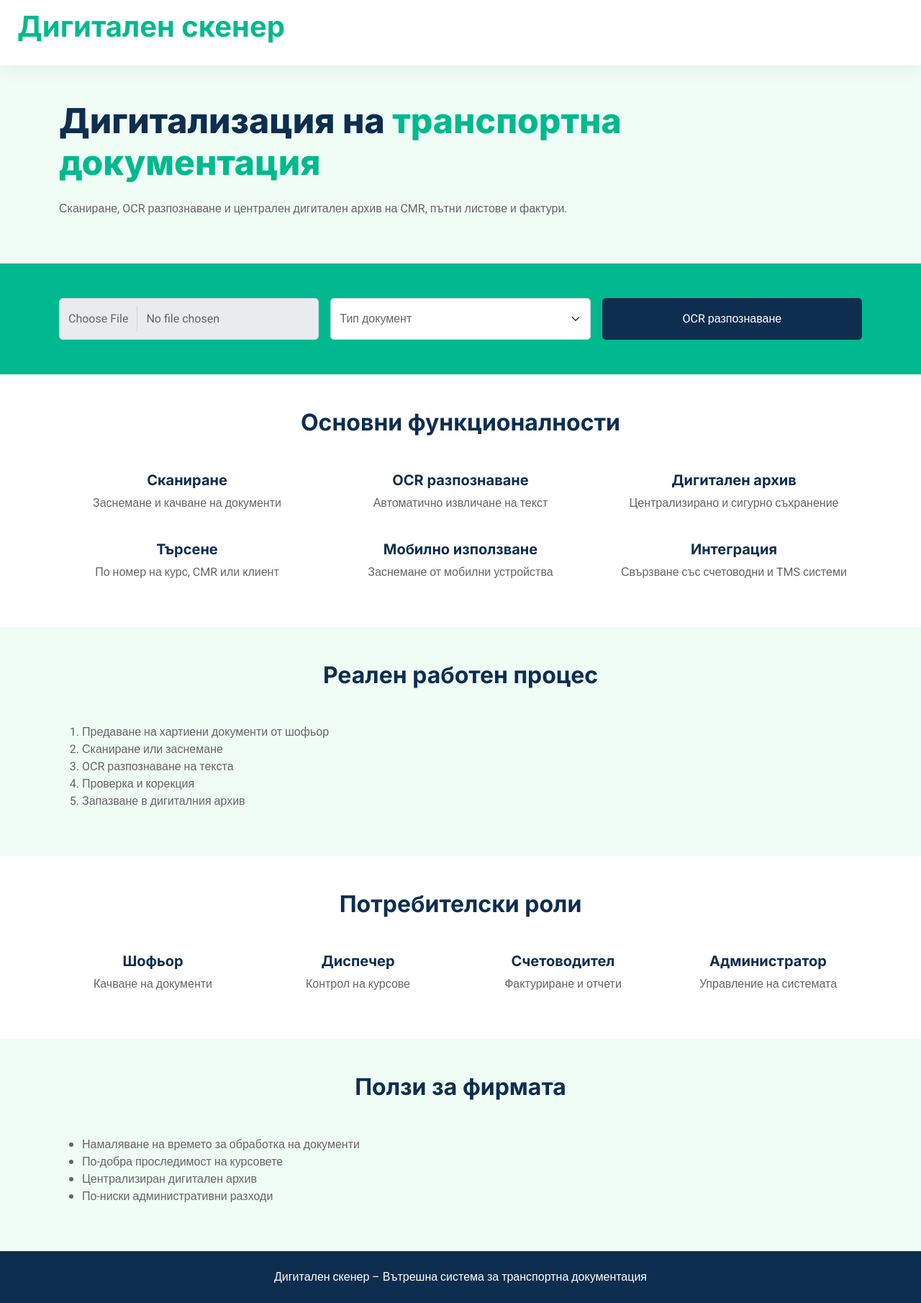
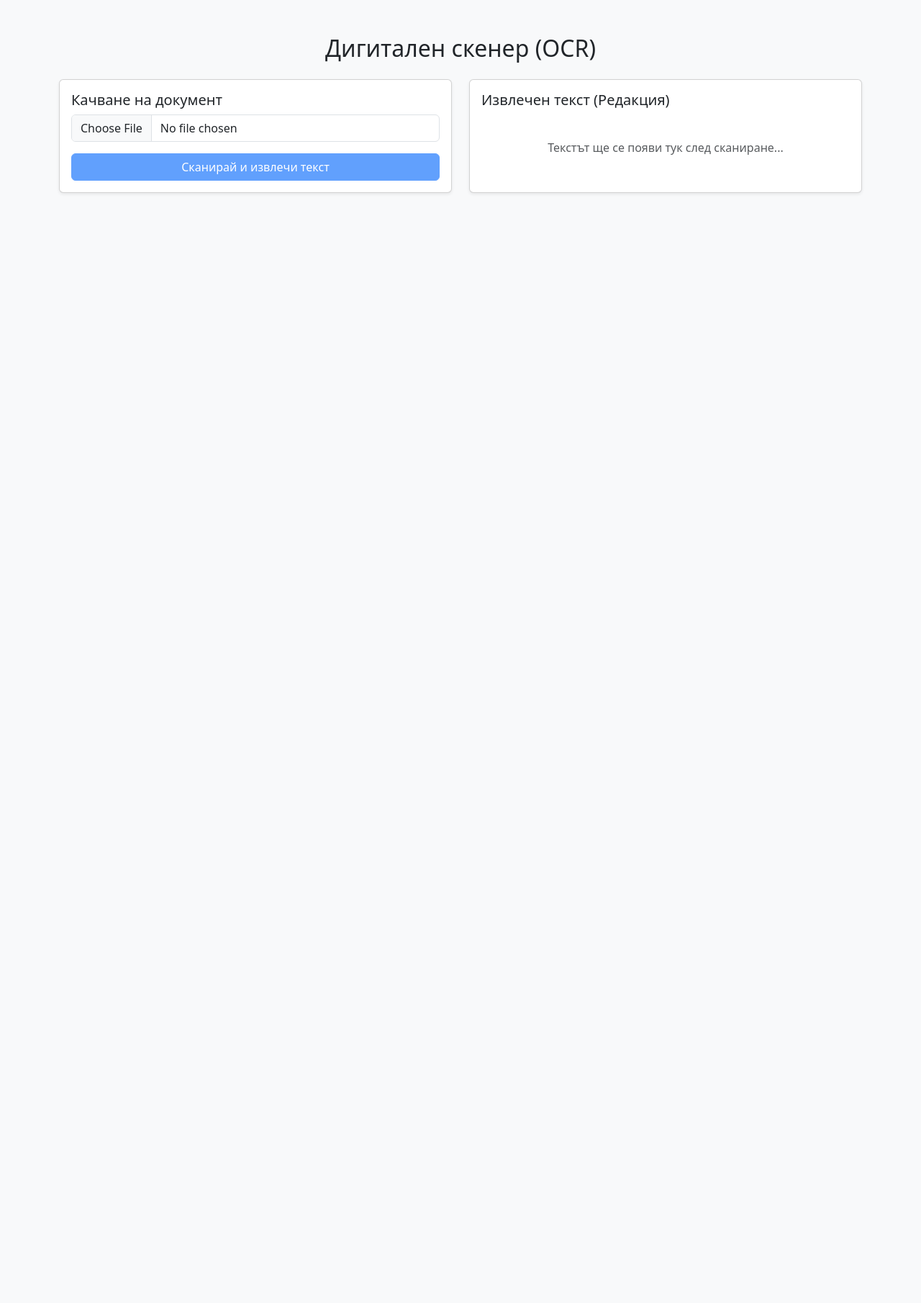
Before and after one commit to pgee-dzi2024/ThemePP_2604, a Django app: template DP/main/templates/main/index_old.html in a window 1280 px wide. Shown: the whole page at 72% size. After the commit the page ends 269 px from the top, so only its background shows below. Run offline with Django 4.2, Linux system fonts and the light colour scheme; the template is opened without the code that fills it, so the values that code supplies are empty; some libraries are stand-ins or nearby versions.

Commit message:
стартиране на шаблон

````diff
--- a/DP/main/templates/main/index_old.html
+++ b/DP/main/templates/main/index_old.html
@@ -1,167 +1,144 @@
-{% load static %}
 <!DOCTYPE html>
 <html lang="bg">
+<head>
+    {% load static %}
+    <meta charset="UTF-8">
+    <meta name="viewport" content="width=device-width, initial-scale=1.0">
+    <title>Дигитален скенер - Дипломен проект</title>
 
-<head>
-    <meta charset="utf-8">
-    <title>Дигитален скенер – Транспортна документация</title>
-    <meta content="width=device-width, initial-scale=1.0" name="viewport">
+    <!-- Bootstrap CSS за адаптивен дизайн -->
+    <link href="https://cdn.jsdelivr.net/npm/bootstrap@5.3.0/dist/css/bootstrap.min.css" rel="stylesheet">
 
-    <!-- Favicon -->
-    <link href="{% static 'img/favicon.ico' %}" rel="icon">
+    <!-- Vue.js 3 -->
+    <script src="https://unpkg.com/vue@3/dist/vue.global.js"></script>
 
-    <!-- Google Fonts -->
-    <link rel="preconnect" href="https://fonts.googleapis.com">
-    <link rel="preconnect" href="https://fonts.gstatic.com" crossorigin>
-    <link href="https://fonts.googleapis.com/css2?family=Heebo:wght@400;500;600&family=Inter:wght@700;800&display=swap" rel="stylesheet">
+    <!-- Axios -->
+    <script src="https://cdn.jsdelivr.net/npm/axios/dist/axios.min.js"></script>
 
-    <!-- Icons -->
-    <link href="https://cdnjs.cloudflare.com/ajax/libs/font-awesome/5.10.0/css/all.min.css" rel="stylesheet">
-    <link href="https://cdn.jsdelivr.net/npm/bootstrap-icons@1.4.1/font/bootstrap-icons.css" rel="stylesheet">
+    <script src="{% static 'main/js/app.js' %}"></script>
+    <link rel="stylesheet" href="{% static 'main/css/style.css' %}">
+</head>
+<body class="bg-light">
 
-    <!-- Libraries -->
-    <link href="{% static 'css/bootstrap.min.css' %}" rel="stylesheet">
-    <link href="{% static 'css/style.css' %}" rel="stylesheet">
-</head>
+<div id="app" class="container mt-5">
+    <h2 class="text-center mb-4">Дигитален скенер (OCR)</h2>
 
-<body>
-<div class="container-xxl bg-white p-0">
+    <div class="row">
 
-<!-- NAVBAR -->
-<nav class="navbar navbar-expand-lg bg-white navbar-light px-4">
-    <a href="#" class="navbar-brand">
-        <h1 class="m-0 text-primary">Дигитален скенер</h1>
-    </a>
-</nav>
+        <!-- Лява колона: Качване на документ -->
+        <div class="col-md-6 mb-4">
+            <div class="card shadow-sm">
+                <div class="card-body">
+                    <h5 class="card-title">Качване на документ</h5>
 
-<!-- HEADER -->
-<div class="container-fluid bg-light p-5">
-    <div class="container">
-        <h1 class="display-5 mb-4">
-            Дигитализация на <span class="text-primary">транспортна документация</span>
-        </h1>
-        <p>
-            Сканиране, OCR разпознаване и централен дигитален архив на CMR, пътни листове и фактури.
-        </p>
-    </div>
+                    <div class="mb-3">
+                        <input class="form-control" type="file" @change="onFileChange" accept="image/*">
                     </div>
 
-<!-- UPLOAD / OCR -->
-<div class="container-fluid bg-primary p-5">
-    <div class="container">
-        <div class="row g-3">
-            <div class="col-md-4">
-                <input type="file" class="form-control py-3">
+                    <!-- Преглед на избраната снимка -->
+                    <div v-if="previewUrl" class="mb-3 text-center">
+                        <img :src="previewUrl" alt="Preview" class="img-fluid rounded" style="max-height: 300px;">
                     </div>
-            <div class="col-md-4">
-                <select class="form-select py-3">
-                    <option selected>Тип документ</option>
-                    <option>CMR</option>
-                    <option>Пътен лист</option>
-                    <option>Фактура</option>
-                </select>
-            </div>
-            <div class="col-md-4">
-                <button class="btn btn-dark w-100 py-3">
-                    OCR разпознаване
+
+                    <button class="btn btn-primary w-100" @click="uploadDocument" :disabled="!selectedFile || isLoading">
+                        <span v-if="isLoading" class="spinner-border spinner-border-sm" role="status" aria-hidden="true"></span>
+                        <span v-else>Сканирай и извлечи текст</span>
                     </button>
+
+                    <div v-if="errorMessage" class="alert alert-danger mt-3">
+                        {{ errorMessage }}
                     </div>
                 </div>
             </div>
         </div>
 
-<!-- FEATURES -->
-<div class="container-xxl py-5">
-    <div class="container">
-        <h2 class="text-center mb-5">Основни функционалности</h2>
-        <div class="row g-4 text-center">
-            <div class="col-md-4">
-                <h5>Сканиране</h5>
-                <p>Заснемане и качване на документи</p>
+        <!-- Дясна колона: Резултат и редакция -->
+        <div class="col-md-6 mb-4">
+            <div class="card shadow-sm h-100">
+                <div class="card-body d-flex flex-column">
+                    <h5 class="card-title">Извлечен текст (Редакция)</h5>
+
+                    <div v-if="!extractedText && !isLoading" class="text-muted flex-grow-1 d-flex align-items-center justify-content-center">
+                        Текстът ще се появи тук след сканиране...
                     </div>
-            <div class="col-md-4">
-                <h5>OCR разпознаване</h5>
-                <p>Автоматично извличане на текст</p>
-            </div>
-            <div class="col-md-4">
-                <h5>Дигитален архив</h5>
-                <p>Централизирано и сигурно съхранение</p>
-            </div>
-            <div class="col-md-4">
-                <h5>Търсене</h5>
-                <p>По номер на курс, CMR или клиент</p>
-            </div>
-            <div class="col-md-4">
-                <h5>Мобилно използване</h5>
-                <p>Заснемане от мобилни устройства</p>
-            </div>
-            <div class="col-md-4">
-                <h5>Интеграция</h5>
-                <p>Свързване със счетоводни и TMS системи</p>
-            </div>
+
+                    <textarea v-if="extractedText || isLoading"
+                              v-model="extractedText"
+                              class="form-control flex-grow-1"
+                              rows="10"
+                              :disabled="isLoading"
+                              placeholder="Извлеченият текст..."></textarea>
                 </div>
             </div>
         </div>
 
-<!-- WORK PROCESS -->
-<div class="container-xxl py-5 bg-light">
-    <div class="container">
-        <h2 class="text-center mb-5">Реален работен процес</h2>
-        <ol>
-            <li>Предаване на хартиени документи от шофьор</li>
-            <li>Сканиране или заснемане</li>
-            <li>OCR разпознаване на текста</li>
-            <li>Проверка и корекция</li>
-            <li>Запазване в дигиталния архив</li>
-        </ol>
     </div>
 </div>
 
-<!-- ROLES -->
-<div class="container-xxl py-5">
-    <div class="container">
-        <h2 class="text-center mb-5">Потребителски роли</h2>
-        <div class="row text-center">
-            <div class="col-md-3">
-                <h5>Шофьор</h5>
-                <p>Качване на документи</p>
-            </div>
-            <div class="col-md-3">
-                <h5>Диспечер</h5>
-                <p>Контрол на курсове</p>
-            </div>
-            <div class="col-md-3">
-                <h5>Счетоводител</h5>
-                <p>Фактуриране и отчети</p>
-            </div>
-            <div class="col-md-3">
-                <h5>Администратор</h5>
-                <p>Управление на системата</p>
-            </div>
-        </div>
-    </div>
-</div>
+<script>
+    const { createApp, ref } = Vue;
 
-<!-- BENEFITS -->
-<div class="container-xxl py-5 bg-light">
-    <div class="container">
-        <h2 class="text-center mb-5">Ползи за фирмата</h2>
-        <ul>
-            <li>Намаляване на времето за обработка на документи</li>
-            <li>По-добра проследимост на курсовете</li>
-            <li>Централизиран дигитален архив</li>
-            <li>По-ниски административни разходи</li>
-        </ul>
-    </div>
-</div>
+    createApp({
+        setup() {
+            const selectedFile = ref(null);
+            const previewUrl = ref(null);
+            const extractedText = ref('');
+            const isLoading = ref(false);
+            const errorMessage = ref('');
 
-<!-- FOOTER -->
-<div class="container-fluid bg-dark text-white p-4 text-center">
-    <p class="mb-0">
-        Дигитален скенер – Вътрешна система за транспортна документация
-    </p>
-</div>
+            // При избиране на файл
+            const onFileChange = (event) => {
+                const file = event.target.files[0];
+                if (file) {
+                    selectedFile.value = file;
+                    previewUrl.value = URL.createObjectURL(file);
+                    extractedText.value = ''; // Изчистваме стария текст
+                    errorMessage.value = '';
+                }
+            };
 
-</div>
+            // Изпращане към бекенда
+            const uploadDocument = async () => {
+                if (!selectedFile.value) return;
+
+                isLoading.value = true;
+                errorMessage.value = '';
+
+                // Използваме FormData, защото изпращаме файл
+                const formData = new FormData();
+                formData.append('image', selectedFile.value);
+
+                try {
+                    // Изпращаме POST заявка към създадения API endpoint
+                    const response = await axios.post('/api/upload/', formData, {
+                        headers: {
+                            'Content-Type': 'multipart/form-data'
+                        }
+                    });
+
+                    // Задаваме извлечения текст в текстовото поле
+                    extractedText.value = response.data.extracted_text;
+
+                } catch (error) {
+                    console.error(error);
+                    errorMessage.value = "Възникна грешка при обработката на изображението.";
+                } finally {
+                    isLoading.value = false;
+                }
+            };
+
+            return {
+                selectedFile,
+                previewUrl,
+                extractedText,
+                isLoading,
+                errorMessage,
+                onFileChange,
+                uploadDocument
+            };
+        }
+    }).mount('#app');
+</script>
+
 </body>
 </html>
--- a/DP/main/urls.py
+++ b/DP/main/urls.py
@@ -1,7 +1,10 @@
 from django.urls import path
+from .views import DocumentUploadView
 from django.views.generic import TemplateView
-from .views import DocumentUploadView
 
+urlpatterns = [
+    path('', TemplateView.as_view(template_name='main/index.html'), name='home'),
+]
 app_name = 'main'  # Добра практика е да задаваме име на приложението
 
 urlpatterns = [
--- a/downloads/real-estate-html-template/contact.html
+++ b/downloads/real-estate-html-template/contact.html
@@ -1,4 +1,3 @@
-```html
 <!DOCTYPE html>
 <html lang="bg">
 
--- a/downloads/real-estate-html-template/index.html
+++ b/downloads/real-estate-html-template/index.html
@@ -1,4 +1,3 @@
-```html
 <!DOCTYPE html>
 <html lang="bg">
 
````
Also changed, not shown: DP/main/templates/main/index.html (+22 -74 lines), DP/main/views.py (+10 -4 lines), DP/DP/urls.py (line endings or trailing spaces), DP/media/documents/Untitled_GAH22S7.jpg (added), DP/media/documents/Untitled_p6t6Us9.jpg (added), 2 other files. Lines whose indentation alone changed are shown as unchanged.
